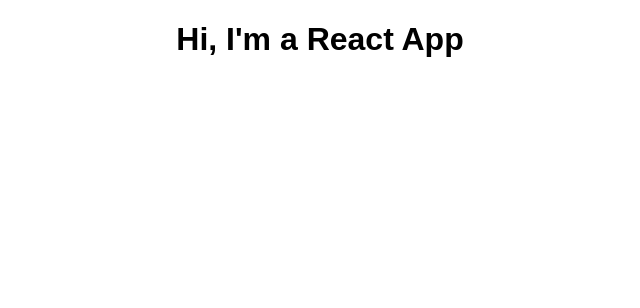
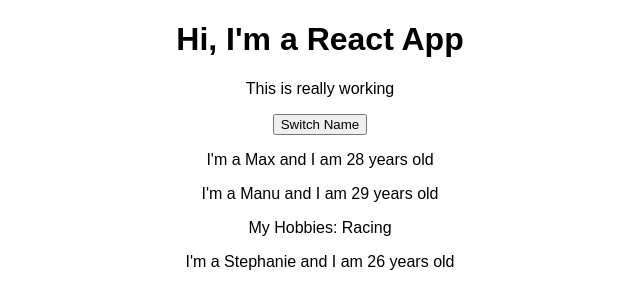
Before and after one commit to vanpixxer/react16, a React (Create React App) app: page / in a window 1280 px wide. Shown: the top 308 px of the page, without its empty margins (320-960 px from the left). Built offline with nearby package versions, Linux system fonts and the light colour scheme.

Commit message:
Introduced to props, children property, and state

```diff
--- a/src/App.js
+++ b/src/App.js
@@ -1,12 +1,25 @@
 import React, { Component } from 'react';
 import logo from './logo.svg';
 import './App.css';
+import Person from './Person/Person';
 
 class App extends Component {
+  state = {
+    persons: [
+      { name: 'Max', age: 28 },
+      { name: 'Manu', age: 29},
+      { name: 'Stephanie', age: 26}
+    ]
+  }
   render() {
   return (
      <div className="App">
        <h1>Hi, I'm a React App</h1>
+       <p>This is really working</p>
+       <button>Switch Name</button>
+       <Person name={this.state.persons[0].name} age={this.state.persons[0].age}  />
+       <Person name={this.state.persons[1].name} age={this.state.persons[1].age} >My Hobbies: Racing</Person>
+       <Person name={this.state.persons[2].name} age={this.state.persons[2].age} />
      </div>
    );
  }
--- /dev/null
+++ b/src/Person/Person.js
@@ -0,0 +1,12 @@
+import React from 'react';
+
+const person = (props) => {
+  return (
+    <div>
+  <p>I'm a {props.name} and I am {props.age} years old</p>
+  <p>{props.children}</p>
+  </div>
+)
+};
+
+export default person;
```
Lines whose indentation alone changed are shown as unchanged.
